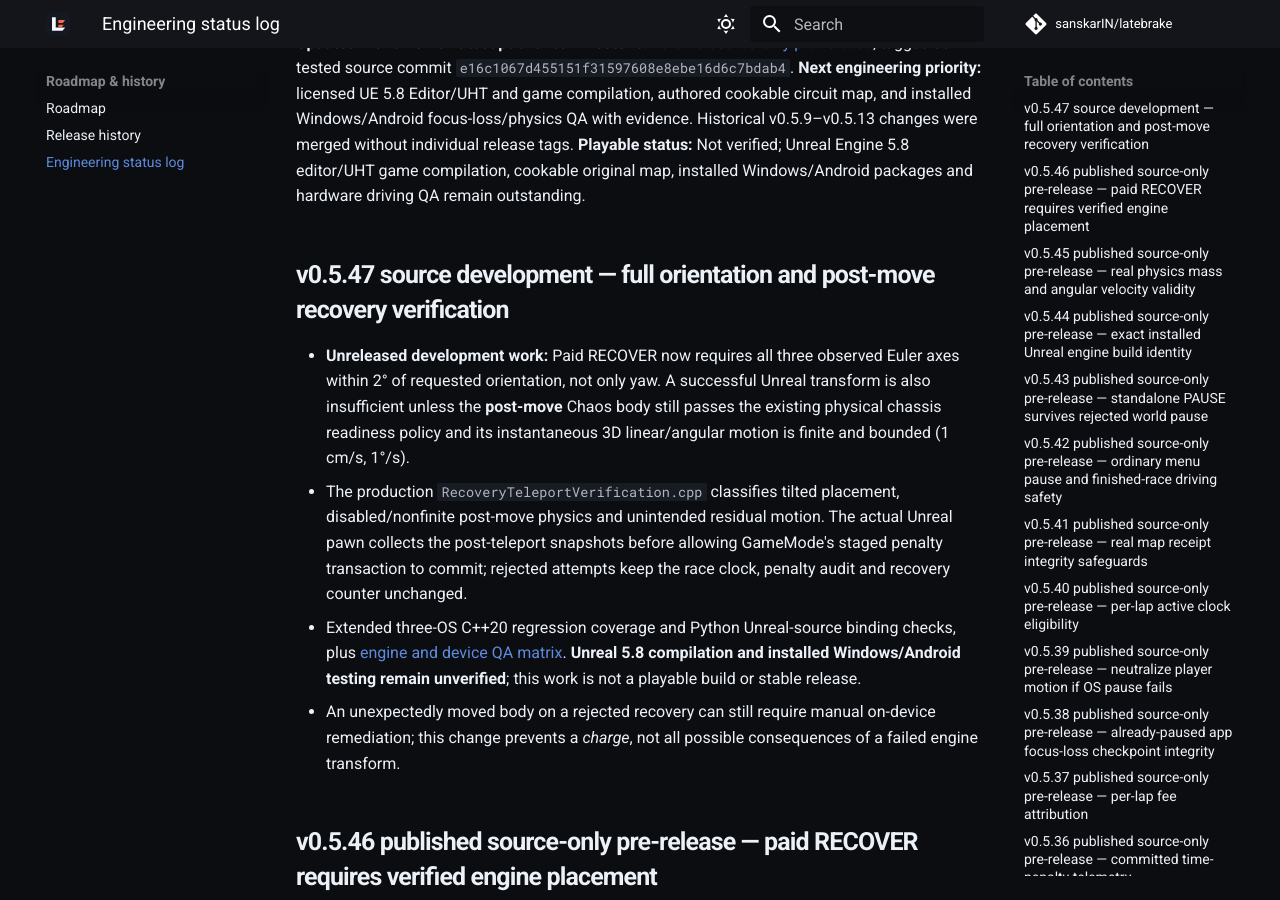
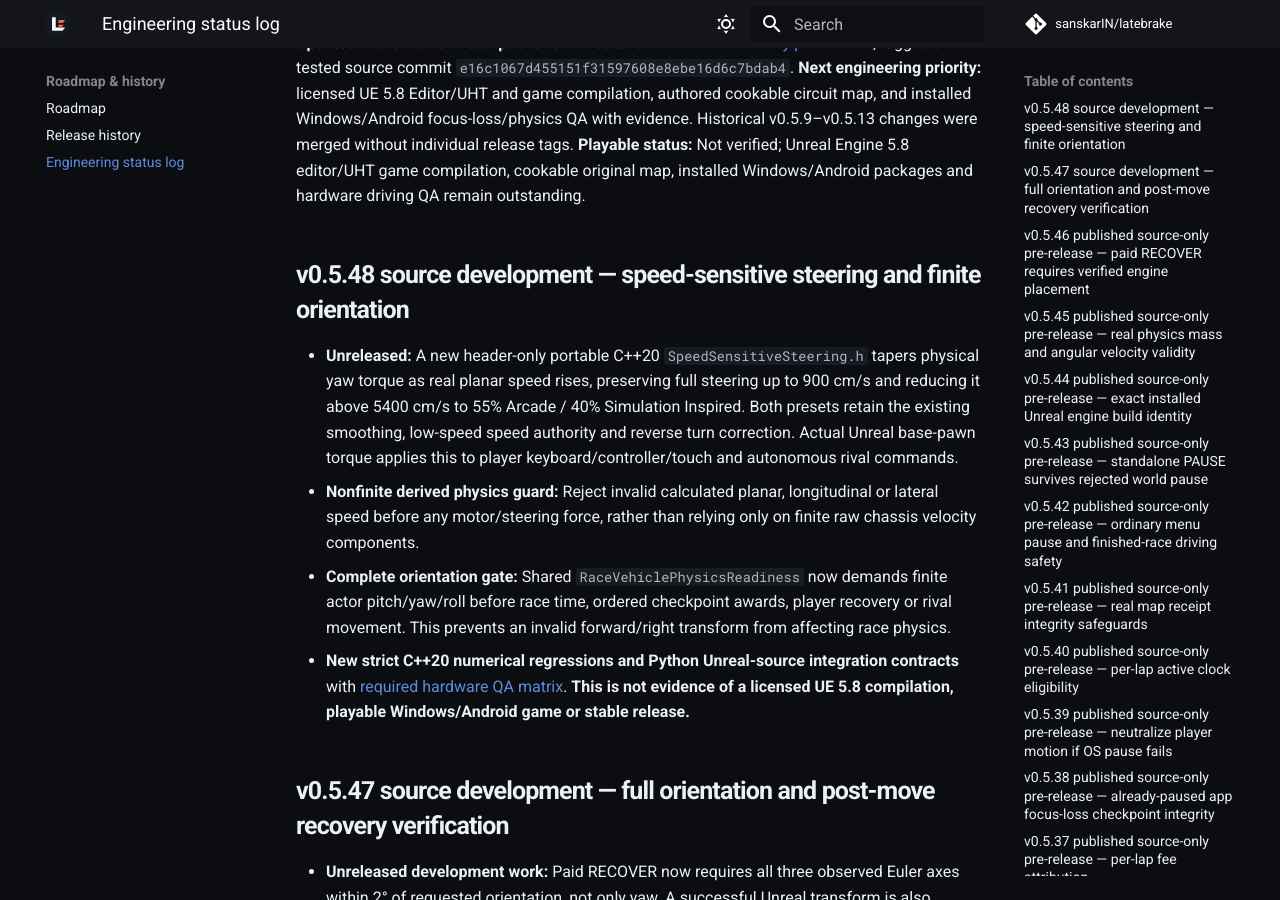
Before and after one commit to sanskarIN/latebrake, an MkDocs documentation site: the page built from docs/STATUS.md, in a window 1280 px wide and 900 px high, scrolled down 198 px. Built offline with MkDocs 1.6.1 and Material for MkDocs 9.7.7, drawn with Linux system fonts in a browser that asks for light colours; comment, search, counter and statistics services are not loaded.

Commit message:
docs(status): record v0.5.48 driving stability as unreleased source work

```diff
--- a/docs/STATUS.md
+++ b/docs/STATUS.md
@@ -4,6 +4,13 @@
 **Latest published milestone:** [v0.5.46 source-only pre-release](https://github.com/sanskarIN/latebrake/releases/tag/v0.5.46), tagged at tested source commit `e16c1067d455151f31597608e8ebe16d6c7bdab4`.
 **Next engineering priority:** licensed UE 5.8 Editor/UHT and game compilation, authored cookable circuit map, and installed Windows/Android focus-loss/physics QA with evidence. Historical v0.5.9–v0.5.13 changes were merged without individual release tags.
 **Playable status:** Not verified; Unreal Engine 5.8 editor/UHT game compilation, cookable original map, installed Windows/Android packages and hardware driving QA remain outstanding.
+
+## v0.5.48 source development — speed-sensitive steering and finite orientation
+
+- **Unreleased:** A new header-only portable C++20 `SpeedSensitiveSteering.h` tapers physical yaw torque as real planar speed rises, preserving full steering up to 900 cm/s and reducing it above 5400 cm/s to 55% Arcade / 40% Simulation Inspired. Both presets retain the existing smoothing, low-speed speed authority and reverse turn correction. Actual Unreal base-pawn torque applies this to player keyboard/controller/touch and autonomous rival commands.
+- **Nonfinite derived physics guard:** Reject invalid calculated planar, longitudinal or lateral speed before any motor/steering force, rather than relying only on finite raw chassis velocity components.
+- **Complete orientation gate:** Shared `RaceVehiclePhysicsReadiness` now demands finite actor pitch/yaw/roll before race time, ordered checkpoint awards, player recovery or rival movement. This prevents an invalid forward/right transform from affecting race physics.
+- **New strict C++20 numerical regressions and Python Unreal-source integration contracts** with [required hardware QA matrix](DRIVING_STABILITY_QA.md). **This is not evidence of a licensed UE 5.8 compilation, playable Windows/Android game or stable release.**
 
 ## v0.5.47 source development — full orientation and post-move recovery verification
 
```
